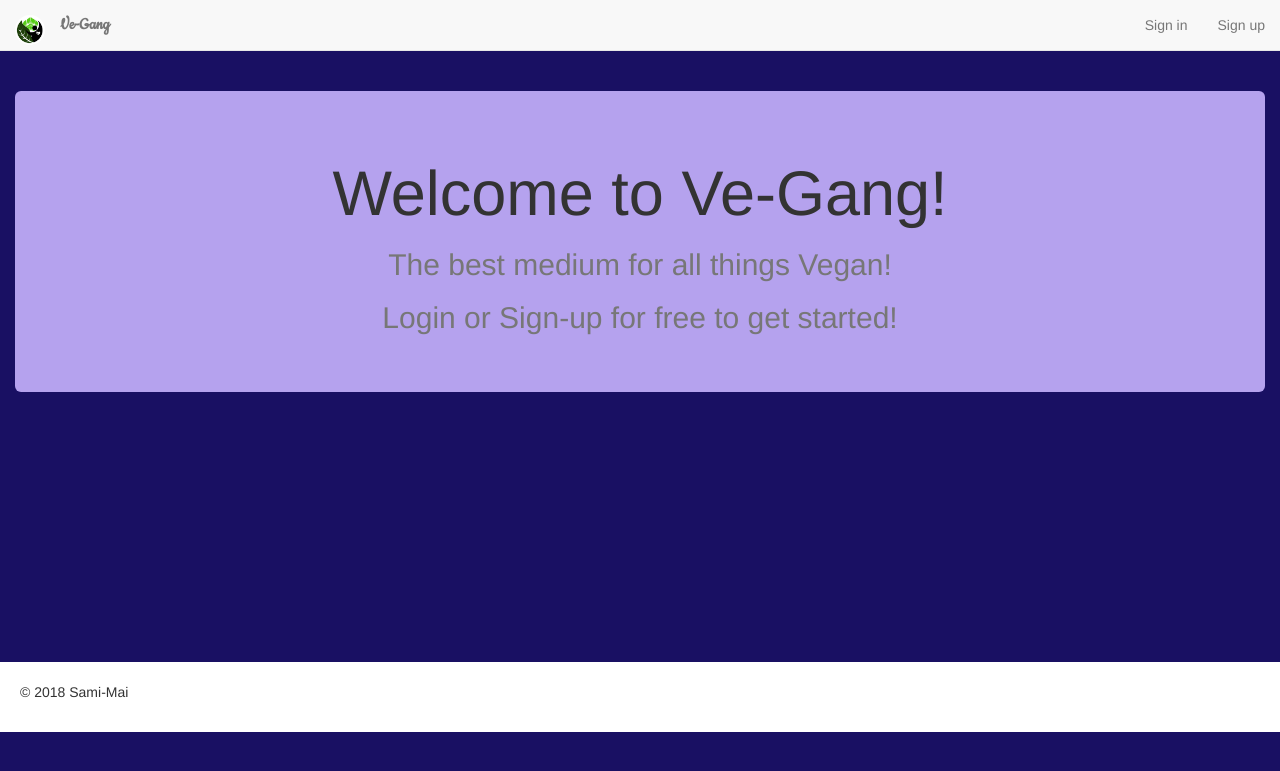
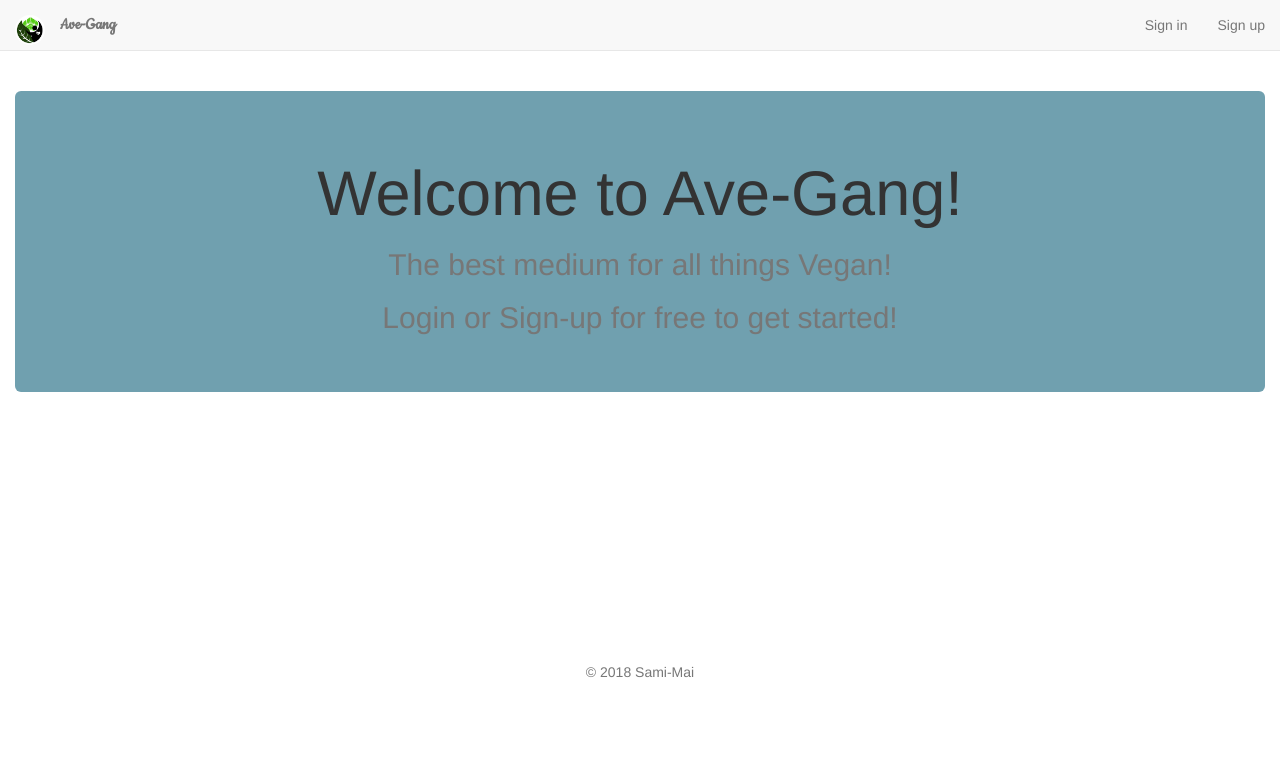
Before and after one commit to sami-mai/Ve-Gang, a Django app: page / in a window 1280 px wide. Shown: the top 771 px of the page. Run offline with Django 3.2, Linux system fonts and the light colour scheme; some libraries are stand-ins or nearby versions.

Commit message:
update logic

```diff
--- a/templates/base.html
+++ b/templates/base.html
@@ -2,7 +2,7 @@
 <!--  -->
 {% load static%}
 <!DOCTYPE html>
-<html lang="en" dir="ltr" style="background: #191063;">
+<html lang="en" dir="ltr">
 
 <head>
   <meta charset="utf-8">
@@ -12,7 +12,7 @@
   <meta name="author" content="">
   <link rel="shortcut icon" type="image/png" href="{% static '/images/vegan1.jpeg' %}" class="img-circle" />
   <!--  -->
-  <title>Ve-Gang</title>
+  <title>Ave-Gang</title>
   <!--  -->
   {% block styles %}
   <!--  -->
@@ -20,12 +20,12 @@
   <link href="https://maxcdn.bootstrapcdn.com/font-awesome/4.7.0/css/font-awesome.min.css" rel="stylesheet" integrity="sha384-wvfXpqpZZVQGK6TAh5PVlGOfQNHSoD2xbE+QkPxCAFlNEevoEH3Sl0sibVcOQVnN" crossorigin="anonymous">
   <link href="https://fonts.googleapis.com/css?family=Montserrat" rel="stylesheet">
   <link href="https://fonts.googleapis.com/css?family=Cookie" rel="stylesheet">
-  <!-- <link rel="stylesheet" href="{% static 'css/styles.css' %}"> -->
+  <link rel="stylesheet" href="{% static 'css/styles.css' %}">
   <!--  -->
   {% endblock %}
 </head>
 
-<body style="background: #191063;">
+<body>
   {% include "navbar.html" %}
   <!--  -->
   {% block content %}
@@ -34,13 +34,11 @@
   </div>
   {%endblock%}
   <!-- FOOTER -->
-  <!-- <hr> -->
-  <div class="container-fluid" style="background: white; padding:20px;">
 
-    <footer>
-      <!-- <p class="pull-right"><a href="/">Back to top</a></p> -->
-      <p>&copy; 2018 Sami-Mai </p>
-      <!-- Inc. &middot; <a href="#">Privacy</a> &middot; <a href="#">Terms</a></p> -->
+  <footer class="footer">
+    <div class="container-fluid">
+      <p class="text-muted text-center">&copy; 2018 Sami-Mai</p>
+    </div>
   </footer>
   <!-- end footer -->
   <!--  -->
--- a/templates/home.html
+++ b/templates/home.html
@@ -3,7 +3,7 @@
 {% block content %}
 <br>
 <div class="container-fluid text-center">
-  <div class="jumbotron" style="background-color:#B5A2EE;">
+  <div class="jumbotron" style="background-color:#70A0AF;">
     {% if user.is_authenticated%}
     <!--  -->
 
@@ -16,13 +16,13 @@
 
     <!--  -->
     {% else %}
-    <h1>Welcome to Ve-Gang!</h1>
+    <h1>Welcome to Ave-Gang!</h1>
     <h2 class="text-muted">The best medium for all things Vegan!</h2>
     <h2 class="text-muted">Login or Sign-up for free to get started!</h2> {% endif %}
   </div>
 </div>
 {% if user.is_authenticated%}
-<div class="container-fluid" style="background-color:#B5A2EE;">
+<div class="container-fluid" style="background-color:#70A0AF;">
   <div class="row">
     <!-- <div class="col-md-8"> -->
     <img class="img-responsive" style="width:750px; height:450px; float: right;" src="#" alt="get a lift">
@@ -42,7 +42,7 @@
   </div>
 </div>
 <br><br>
-<div class="container-fluid" style="background-color:#B5A2EE;">
+<div class="container-fluid" style="background-color:#70A0AF;">
   <div class="row">
     <!-- <div class="well"> -->
     <img class="img-responsive" style="width:750px; height:400px; float: left;" src="#" alt="loop">
@@ -60,7 +60,7 @@
   </div>
 </div>
 <br><br>
-<div class="container-fluid" style="background-color:#B5A2EE;">
+<div class="container-fluid" style="background-color:#70A0AF;">
   <div class="row">
     <!-- <div class="col-md-8"> -->
     <img class="img-responsive" style="width:750px; height:450px; float: right;" src="#" alt="get a lift">
--- a/templates/navbar.html
+++ b/templates/navbar.html
@@ -17,16 +17,28 @@
       <nav class="navbar navbar-default navbar-static-top justify-content-between">
         <div class="container-fluid">
           <div class="navbar-header">
+            <button type="button" class="navbar-toggle collapsed" data-toggle="collapse" data-target="#navbar" aria-expanded="false" aria-controls="navbar">
+                  <span class="sr-only">Toggle navigation</span>
+                  <span class="icon-bar"></span>
+                  <span class="icon-bar"></span>
+                  <span class="icon-bar"></span>
+                </button>
             <a class="navbar-brand" href="/">
               <img class="img-circle" src="{% static '/images/vegan1.jpeg' %}" width="30" height="30" alt="icon"><span></span>
             </a>
-            <a class="navbar-brand" href="/" style="font-family: 'Cookie', cursive;"><strong>Ve-Gang</strong></a>
+            <a class="navbar-brand" href="/" style="font-family: 'Cookie', cursive;"><strong>Ave-Gang</strong></a>
           </div>
 
-          <div class="collapse navbar-collapse" id="bs-example-navbar-collapse-1">
+          <div class="collapse navbar-collapse" id="navbar">
 
             <div class=" ">
               {% if user.is_authenticated %}
+              <!-- <ul class="nav navbar-nav navbar-right">
+                <li><a href="#">Dashboard</a></li>
+                <li><a href="#">Settings</a></li>
+                <li><a href="#">Profile</a></li>
+                <li><a href="#">Help</a></li>
+              </ul> -->
               <ul class="nav navbar-nav">
 
                 <li class="dropdown">
```
Lines whose indentation alone changed are shown as unchanged.
